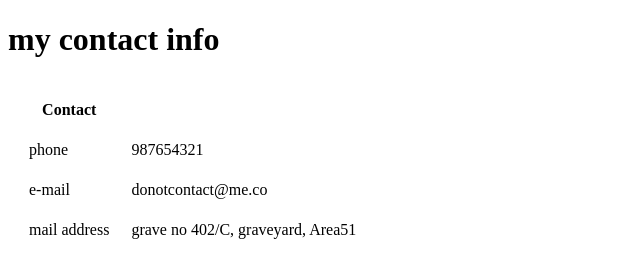
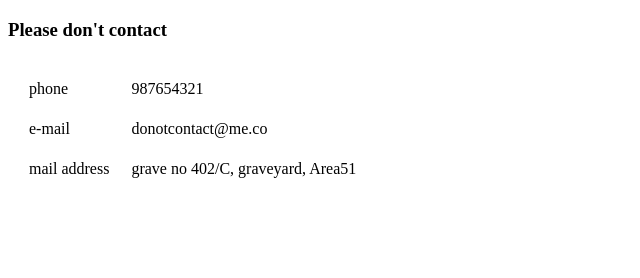
Before and after one commit to IsmailPlease/CV, a plain HTML site: page contact me.html in a window 1280 px wide. Shown: the whole page, without its empty margins (0-640 px from the left). Drawn offline with Linux system fonts and the light colour scheme.

Commit message:
Update contact me.html

```diff
--- a/contact me.html
+++ b/contact me.html
@@ -5,12 +5,10 @@
         <title>contact me </title>
     </head>
     <body>
-        <h1>my contact info</h1>
+        <h3>Please don't contact</h3>
         <table cellspacing="20">
             <thead>
-                <tr>
-                    <th>Contact</th>
-                    </tr>
+
                     </thead>
                     <tbody>
             <tr>
```
